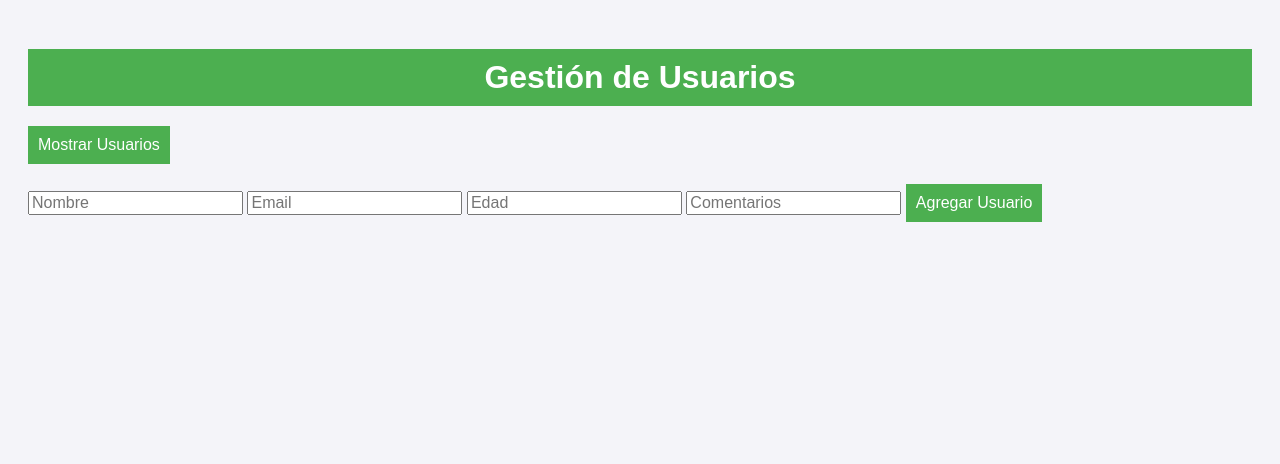
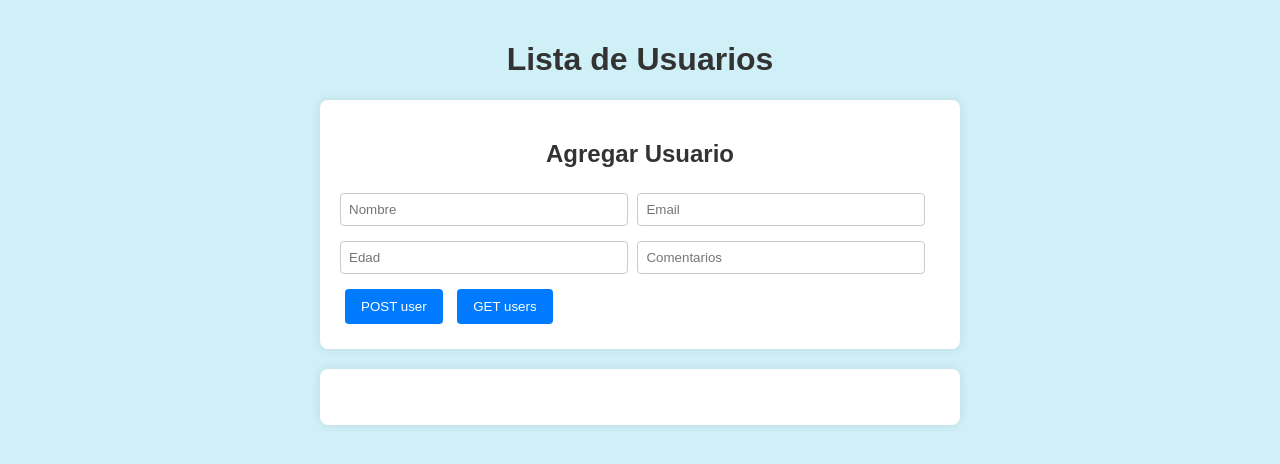
Before and after one commit to Ricardo2099/front_mysql_users, a plain HTML site: page index.html in a window 1280 px wide. Drawn offline with Linux system fonts and the light colour scheme.

Commit message:
Update index.html

```diff
--- a/index.html
+++ b/index.html
@@ -1,100 +1,88 @@
 <!DOCTYPE html>
 <html lang="es">
 <head>
-  <meta charset="UTF-8" />
-  <title>Gestión de Usuarios</title>
+  <meta charset="UTF-8">
+  <meta name="viewport" content="width=device-width, initial-scale=1.0">
+  <title>Lista de Usuarios</title>
   <style>
     body {
       font-family: Arial, sans-serif;
-      background-color: #f4f4f9;
+      margin: 0;
       padding: 20px;
+      background-color: #d0f0f7; /* Fondo celeste claro */
     }
-
-    h1 {
+    h1, h2 {
+      color: #333;
       text-align: center;
-      background-color: #4CAF50;
+    }
+    .form-container, .list-container {
+      background-color: #ffffff;
+      padding: 20px;
+      margin: 20px auto;
+      border-radius: 8px;
+      box-shadow: 0 0 10px rgba(0,0,0,0.1);
+      max-width: 600px;
+    }
+    input[type="text"], input[type="number"] {
+      padding: 8px;
+      margin: 5px 5px 10px 0;
+      width: calc(50% - 12px);
+      box-sizing: border-box;
+      border: 1px solid #ccc;
+      border-radius: 4px;
+    }
+    button {
+      padding: 10px 16px;
+      margin: 5px;
+      background-color: #007BFF;
       color: white;
-      padding: 10px;
-      margin-bottom: 20px;
+      border: none;
+      border-radius: 4px;
+      cursor: pointer;
     }
-
-    button {
-      background-color: #4CAF50;
-      color: white;
-      padding: 10px;
-      border: none;
-      cursor: pointer;
-      margin-bottom: 20px;
+    button:hover {
+      background-color: #0056b3;
     }
-
-    button:hover {
-      background-color: #45a049;
-    }
-
     ul {
       list-style-type: none;
       padding: 0;
     }
-
     li {
-      background-color: #fff;
-      margin: 5px;
+      background-color: #ffffff;
+      margin: 8px 0;
       padding: 10px;
-      border-radius: 5px;
-      box-shadow: 0px 4px 6px rgba(0, 0, 0, 0.1);
+      border-bottom: 1px solid #ddd;
+      display: flex;
+      justify-content: space-between;
+      align-items: center;
     }
-
-    input, button {
-      font-size: 16px;
+    .user-info {
+      flex-grow: 1;
+      color: #333;
     }
   </style>
+  <script src="callrestapi.js" defer></script>
 </head>
 <body>
-  <h1>Gestión de Usuarios</h1>
 
-  <button id="btnLoad">Mostrar Usuarios</button>
+  <h1>Lista de Usuarios</h1>
 
-  <form id="userForm">
-    <input name="name" placeholder="Nombre" required />
-    <input name="email" type="email" placeholder="Email" required />
-    <input name="age" type="number" placeholder="Edad" required />
-    <input name="comments" placeholder="Comentarios" />
-    <button type="submit">Agregar Usuario</button>
-  </form>
+  <div class="form-container">
+    <h2>Agregar Usuario</h2>
+    <input type="text" id="name" placeholder="Nombre">
+    <input type="text" id="email" placeholder="Email">
+    <input type="number" id="age" placeholder="Edad">
+    <input type="text" id="comments" placeholder="Comentarios">
+    <br>
+    <button onclick="createUser()">POST user</button>
+    <button onclick="getUsers()">GET users</button>
+  </div>
 
-  <ul id="userList"></ul>
+  <div class="list-container">
+    <ul id="userList">
+      <!-- Lista de usuarios aparecerá aquí -->
+    </ul>
+  </div>
 
-  <script src="callrestapi.js" type="module"></script>
-  <script>
-    const loadBtn = document.getElementById('btnLoad');
-    const listEl = document.getElementById('userList');
-    const userForm = document.getElementById('userForm');
-
-    loadBtn.addEventListener('click', async () => {
-      const users = await getUsers();
-      listEl.innerHTML = '';
-      users.forEach(u => {
-        const li = document.createElement('li');
-        li.textContent = `${u.name} (${u.email}) – ${u.age} años`;
-
-        const del = document.createElement('button');
-        del.textContent = 'Eliminar';
-        del.addEventListener('click', async () => {
-          if (await deleteUser(u.id)) li.remove();
-        });
-
-        li.append(' ', del);
-        listEl.append(li);
-      });
-    });
-
-    userForm.addEventListener('submit', async e => {
-      e.preventDefault();
-      const data = Object.fromEntries(new FormData(e.target));
-      await createUser(data);
-      e.target.reset();
-      loadBtn.click();
-    });
-  </script>
 </body>
 </html>
```
